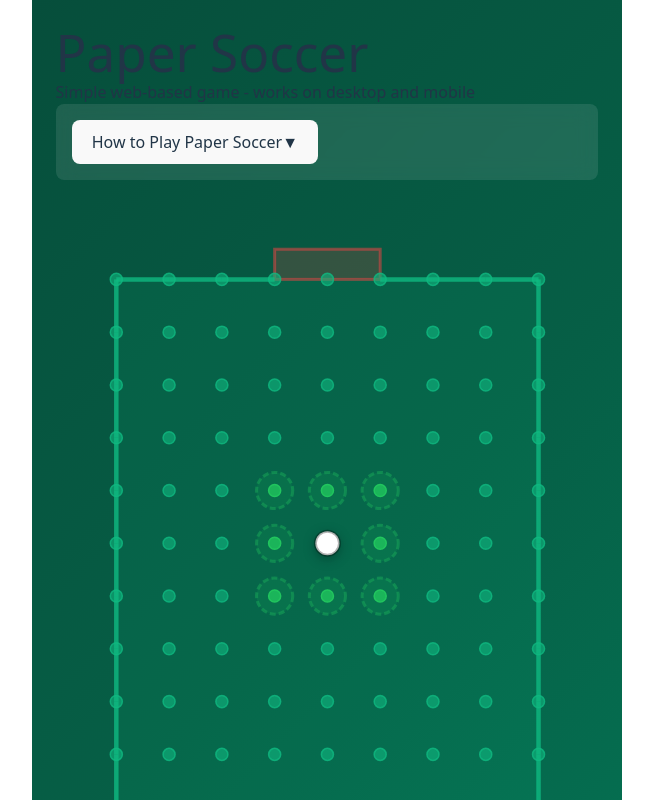
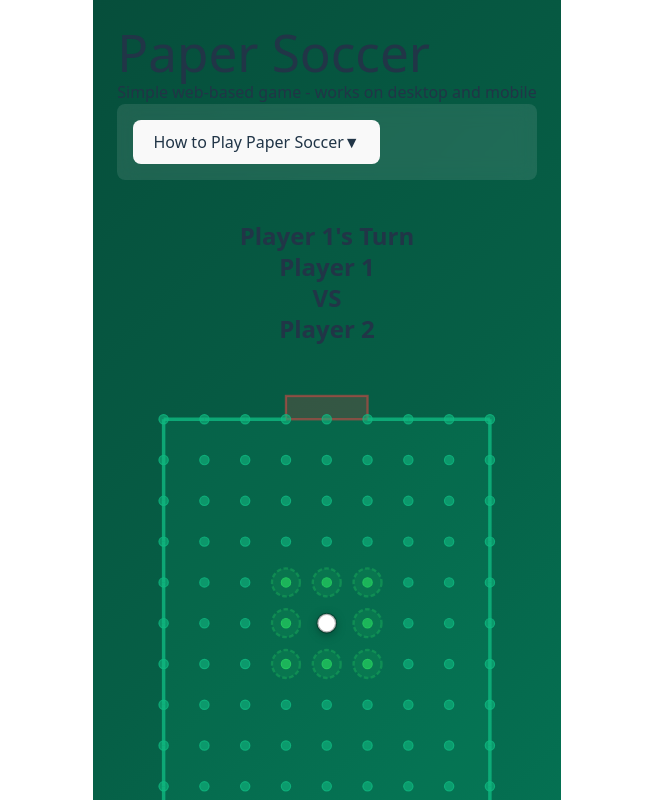
Before and after one commit to zbylon80/paper-soccer, a React (Vite) app: page / in a window 1280 px wide. Shown: the top 800 px of the page, without its empty margins (313-966 px from the left). Built offline with nearby package versions, Linux system fonts and the light colour scheme.

Commit message:
feat: integrate components and finalize app with error handling and performance optimizations

```diff
--- a/src/App.tsx
+++ b/src/App.tsx
@@ -1,3 +1,4 @@
+import { useCallback, useMemo } from 'react';
 import './index.css';
 import './styles/game.css';
 import { DEFAULT_CONFIG } from '@paper-soccer/core';
@@ -6,62 +7,127 @@ import { GameBoard } from './components/GameBoard';
 import { PlayerIndicator } from './components/PlayerIndicator';
 import { GameControls } from './components/GameControls';
 import { Instructions } from './components/Instructions';
+import { ErrorBoundary } from './components/ErrorBoundary';
+import { FeedbackDisplay } from './components/FeedbackDisplay';
 import { useGame } from './hooks/useGame';
 import { useKeyboardShortcuts } from './hooks/useKeyboardShortcuts';
+import { useFeedback } from './hooks/useFeedback';
 
 export default function App() {
   const { gameState, makeMove, undo, reset, canUndo } = useGame(DEFAULT_CONFIG);
+  const { messages, removeMessage, showError, showSuccess, showInfo } = useFeedback();
+
+  // Memoize handlers to prevent unnecessary re-renders
+  const handleMove = useCallback((to: Pos) => {
+    try {
+      const success = makeMove(to);
+      if (!success) {
+        showError("Invalid move! You can only move to highlighted positions.", 2000);
+      }
+      return success;
+    } catch (error) {
+      console.error('Error making move:', error);
+      showError("Something went wrong with that move. Please try again.", 3000);
+      return false;
+    }
+  }, [makeMove, showError]);
+
+  const handleUndo = useCallback(() => {
+    try {
+      const success = undo();
+      if (success) {
+        showInfo("Move undone", 1500);
+      } else {
+        showError("Nothing to undo", 2000);
+      }
+      return success;
+    } catch (error) {
+      console.error('Error undoing move:', error);
+      showError("Could not undo move. Please try again.", 3000);
+      return false;
+    }
+  }, [undo, showError, showInfo]);
+
+  const handleReset = useCallback(() => {
+    try {
+      reset();
+      showSuccess("New game started!", 2000);
+    } catch (error) {
+      console.error('Error resetting game:', error);
+      showError("Could not start new game. Please refresh the page.", 3000);
+    }
+  }, [reset, showSuccess, showError]);
+
+  // Memoize keyboard shortcuts config to prevent unnecessary re-renders
+  const keyboardShortcutsConfig = useMemo(() => ({
+    onUndo: handleUndo,
+    onReset: handleReset,
+    canUndo,
+    disabled: false
+  }), [handleUndo, handleReset, canUndo]);
 
   // Enable keyboard shortcuts
-  useKeyboardShortcuts({
-    onUndo: undo,
-    onReset: reset,
-    canUndo,
-    disabled: false
-  });
-
-  const handleMove = (to: Pos) => {
-    makeMove(to);
-  };
+  useKeyboardShortcuts(keyboardShortcutsConfig);
 
   return (
+    <ErrorBoundary>
       <div className="game-container min-h-screen bg-gradient-to-br from-emerald-950 via-emerald-900 to-emerald-800 text-emerald-50">
-      <div className="w-full max-w-7xl">
-        <h1 className="text-2xl md:text-3xl font-bold text-center mb-4 md:mb-6">Paper Soccer</h1>
-        <div className="text-center text-emerald-200 mb-3 md:mb-4 text-sm md:text-base">
+        {/* Feedback messages */}
+        <FeedbackDisplay messages={messages} onRemove={removeMessage} />
+
+        <div className="w-full max-w-7xl mx-auto">
+          {/* Header section with title and subtitle */}
+          <header className="text-center mb-4 md:mb-6">
+            <h1 className="text-2xl md:text-3xl lg:text-4xl font-bold mb-2 text-emerald-50">
+              Paper Soccer
+            </h1>
+            <p className="text-emerald-200 text-sm md:text-base lg:text-lg">
               Simple web-based game - works on desktop and mobile
+            </p>
+          </header>
+
+          {/* Main game layout - responsive design */}
+          <main className="game-layout">
+            {/* Instructions section - appears first on mobile, above game on desktop */}
+            <section className="instructions-sidebar" aria-label="Game instructions">
+              <Instructions />
+            </section>
+
+            {/* Game section */}
+            <section className="game-board-container" aria-label="Game board and controls">
+              {/* Player status indicator */}
+              <div className="mb-3 md:mb-4">
+                <PlayerIndicator gameState={gameState} />
               </div>
 
-        {/* Desktop layout: side by side, Mobile: stacked */}
-        <div className="game-layout">
               {/* Game board */}
-          <div className="game-board-container">
-            <div className="game-board bg-emerald-800/30 rounded-lg p-3 md:p-4 backdrop-blur-sm">
+              <div className="game-board bg-emerald-800/30 rounded-lg p-3 md:p-4 backdrop-blur-sm shadow-lg">
                 <GameBoard
                   gameState={gameState}
                   gameConfig={DEFAULT_CONFIG}
                   onMove={handleMove}
+                  disabled={false}
                 />
               </div>
 
-            {/* Controls directly under game board */}
-            <div className="game-controls mt-3 md:mt-4">
-              <PlayerIndicator gameState={gameState} />
+              {/* Game controls */}
+              <div className="mt-3 md:mt-4">
                 <GameControls
-                onUndo={undo}
-                onReset={reset}
+                  onUndo={handleUndo}
+                  onReset={handleReset}
                   canUndo={canUndo}
                   disabled={false}
                 />
               </div>
-          </div>
+            </section>
+          </main>
 
-          {/* Instructions sidebar */}
-          <div className="instructions-sidebar">
-            <Instructions />
+          {/* Footer with accessibility info */}
+          <footer className="text-center mt-6 text-emerald-300 text-xs opacity-75">
+            <p>Use keyboard shortcuts: Space (undo) • R (new game)</p>
+          </footer>
         </div>
       </div>
-      </div>
-    </div>
+    </ErrorBoundary>
   );
 }
--- /dev/null
+++ b/src/components/ErrorBoundary.tsx
@@ -0,0 +1,64 @@
+import { Component } from 'react';
+import type { ErrorInfo, ReactNode } from 'react';
+
+interface Props {
+  children: ReactNode;
+}
+
+interface State {
+  hasError: boolean;
+  error?: Error;
+}
+
+export class ErrorBoundary extends Component<Props, State> {
+  public state: State = {
+    hasError: false
+  };
+
+  public static getDerivedStateFromError(error: Error): State {
+    return { hasError: true, error };
+  }
+
+  public componentDidCatch(error: Error, errorInfo: ErrorInfo) {
+    console.error('Game error caught by boundary:', error, errorInfo);
+  }
+
+  public render() {
+    if (this.state.hasError) {
+      return (
+        <div className="min-h-screen bg-gradient-to-br from-emerald-950 via-emerald-900 to-emerald-800 text-emerald-50 flex items-center justify-center p-4">
+          <div className="max-w-md w-full bg-red-900/30 backdrop-blur-sm rounded-lg p-6 text-center">
+            <div className="text-red-400 text-6xl mb-4">⚠️</div>
+            <h2 className="text-xl font-bold text-red-300 mb-4">
+              Oops! Something went wrong
+            </h2>
+            <p className="text-red-200 mb-6 text-sm">
+              The game encountered an unexpected error. Don't worry, this happens sometimes!
+            </p>
+            <button
+              className="bg-red-600 hover:bg-red-700 text-white px-6 py-3 rounded-lg font-medium transition-colors duration-200"
+              onClick={() => {
+                this.setState({ hasError: false, error: undefined });
+                window.location.reload();
+              }}
+            >
+              Restart Game
+            </button>
+            {import.meta.env.DEV && this.state.error && (
+              <details className="mt-4 text-left">
+                <summary className="text-red-300 cursor-pointer text-sm">
+                  Technical Details (Development)
+                </summary>
+                <pre className="mt-2 text-xs text-red-200 bg-red-900/50 p-2 rounded overflow-auto">
+                  {this.state.error.toString()}
+                </pre>
+              </details>
+            )}
+          </div>
+        </div>
+      );
+    }
+
+    return this.props.children;
+  }
+}
--- /dev/null
+++ b/src/components/FeedbackDisplay.tsx
@@ -0,0 +1,54 @@
+import React, { useCallback } from 'react';
+import type { FeedbackMessage } from '../hooks/useFeedback';
+
+interface FeedbackDisplayProps {
+  messages: FeedbackMessage[];
+  onRemove: (id: string) => void;
+}
+
+export const FeedbackDisplay = React.memo<FeedbackDisplayProps>(({ messages, onRemove }) => {
+  const handleRemove = useCallback((id: string) => {
+    onRemove(id);
+  }, [onRemove]);
+
+  if (messages.length === 0) return null;
+
+  return (
+    <div className="fixed top-4 left-1/2 transform -translate-x-1/2 z-50 space-y-2 pointer-events-none">
+      {messages.map((message) => (
+        <div
+          key={message.id}
+          className={`
+            pointer-events-auto px-4 py-3 rounded-lg shadow-lg backdrop-blur-sm
+            transition-all duration-300 ease-in-out transform
+            animate-in slide-in-from-top-2 fade-in
+            ${message.type === 'error'
+              ? 'bg-red-900/90 text-red-100 border border-red-700/50'
+              : message.type === 'success'
+              ? 'bg-green-900/90 text-green-100 border border-green-700/50'
+              : 'bg-blue-900/90 text-blue-100 border border-blue-700/50'
+            }
+          `}
+          style={{ touchAction: 'manipulation' }}
+        >
+          <div className="flex items-center justify-between gap-3">
+            <div className="flex items-center gap-2">
+              <span className="text-lg">
+                {message.type === 'error' ? '❌' : message.type === 'success' ? '✅' : 'ℹ️'}
+              </span>
+              <span className="text-sm font-medium">{message.message}</span>
+            </div>
+            <button
+              onClick={() => handleRemove(message.id)}
+              className="text-current opacity-70 hover:opacity-100 transition-opacity"
+              aria-label="Dismiss message"
+              style={{ touchAction: 'manipulation' }}
+            >
+              ✕
+            </button>
+          </div>
+        </div>
+      ))}
+    </div>
+  );
+});
--- a/src/components/GameBoard.tsx
+++ b/src/components/GameBoard.tsx
@@ -1,4 +1,4 @@
-import React, { useState, useCallback } from 'react';
+import React, { useState, useCallback, useMemo } from 'react';
 import type { GameState, GameConfig, Pos } from '@paper-soccer/core';
 
 interface GameBoardProps {
@@ -8,7 +8,7 @@ interface GameBoardProps {
   disabled?: boolean;
 }
 
-export function GameBoard({ gameState, gameConfig, onMove, disabled }: GameBoardProps) {
+export const GameBoard = React.memo<GameBoardProps>(({ gameState, gameConfig, onMove, disabled }) => {
   const { width, height, goalWidth } = gameConfig;
   const { pos: ballPosition, validMoves, edges } = gameState;
 
@@ -16,20 +16,26 @@ export function GameBoard({ gameState, gameConfig, onMove, disabled }: GameBoard
   const [hoveredPosition, setHoveredPosition] = useState<Pos | null>(null);
   const [touchedPosition, setTouchedPosition] = useState<Pos | null>(null);
 
-  // SVG dimensions and scaling (swapped for 90-degree rotation)
-  const padding = 40;
-  const cellSize = 35; // Increased from 30 to 35 for better desktop visibility
-  const svgWidth = height * cellSize + 2 * padding;   // height gry -> width SVG
-  const svgHeight = width * cellSize + 2 * padding;   // width gry -> height SVG
+  // SVG dimensions and scaling (swapped for 90-degree rotation) - memoized
+  const svgDimensions = useMemo(() => {
+    const padding = 40;
+    const cellSize = 35;
+    return {
+      padding,
+      cellSize,
+      svgWidth: height * cellSize + 2 * padding,
+      svgHeight: width * cellSize + 2 * padding
+    };
+  }, [width, height]);
 
-  // Convert game coordinates to SVG coordinates (rotate 90 degrees)
-  const gameToSvg = (pos: Pos) => ({
-    x: pos.y * cellSize + padding,  // y gry -> x SVG
-    y: pos.x * cellSize + padding   // x gry -> y SVG
-  });
+  // Convert game coordinates to SVG coordinates (rotate 90 degrees) - memoized
+  const gameToSvg = useCallback((pos: Pos) => ({
+    x: pos.y * svgDimensions.cellSize + svgDimensions.padding,
+    y: pos.x * svgDimensions.cellSize + svgDimensions.padding
+  }), [svgDimensions]);
 
-  // Generate field grid points (same as before, rotation handled in gameToSvg)
-  const generateGridPoints = () => {
+  // Generate field grid points - memoized
+  const gridPoints = useMemo(() => {
     const points = [];
     for (let y = 0; y <= height; y++) {
       for (let x = 0; x <= width; x++) {
@@ -37,10 +43,10 @@ export function GameBoard({ gameState, gameConfig, onMove, disabled }: GameBoard
       }
     }
     return points;
-  };
+  }, [width, height]);
 
-  // Generate field boundary lines (original logic, rotation handled in gameToSvg)
-  const generateBoundaryLines = () => {
+  // Generate field boundary lines - memoized
+  const boundaryLines = useMemo(() => {
     const lines = [];
 
     // Top boundary
@@ -71,13 +77,12 @@ export function GameBoard({ gameState, gameConfig, onMove, disabled }: GameBoard
     }
 
     return lines;
-  };
+  }, [width, height, goalWidth]);
 
-  // Generate existing game edges
-  const generateGameEdges = () => {
+  // Generate existing game edges - memoized
+  const gameEdges = useMemo(() => {
     const gameEdges = [];
     for (const edgeKey of edges) {
-      // Format klucza: "x1,y1|x2,y2" (używa | jako separator, nie -)
       const [fromStr, toStr] = edgeKey.split('|');
       const [fromX, fromY] = fromStr.split(',').map(Number);
       const [toX, toY] = toStr.split(',').map(Number);
@@ -88,64 +93,60 @@ export function GameBoard({ gameState, gameConfig, onMove, disabled }: GameBoard
       });
     }
     return gameEdges;
-  };
+  }, [edges]);
 
-  // Check if a position is a valid move
-  const isValidMove = (pos: Pos) => {
+  // Check if a position is a valid move - memoized
+  const isValidMove = useCallback((pos: Pos) => {
     return validMoves.some(move => move.x === pos.x && move.y === pos.y);
-  };
+  }, [validMoves]);
 
-  // Handle click/touch on a position
+  // Handle click/touch on a position - memoized
   const handlePositionClick = useCallback((pos: Pos) => {
     if (disabled || !isValidMove(pos)) return;
     onMove(pos);
-  }, [disabled, validMoves, onMove]);
+  }, [disabled, isValidMove, onMove]);
 
-  // Handle mouse events
+  // Handle mouse events - memoized
   const handleMouseEnter = useCallback((pos: Pos) => {
     if (disabled || !isValidMove(pos)) return;
     setHoveredPosition(pos);
-  }, [disabled, validMoves]);
+  }, [disabled, isValidMove]);
 
   const handleMouseLeave = useCallback(() => {
     setHoveredPosition(null);
   }, []);
 
-  // Handle touch events
+  // Handle touch events - memoized
   const handleTouchStart = useCallback((e: React.TouchEvent, pos: Pos) => {
-    e.preventDefault(); // Prevent mouse events from firing
+    e.preventDefault();
     if (disabled) return;
     if (isValidMove(pos)) {
       setTouchedPosition(pos);
     }
-  }, [disabled, validMoves]);
+  }, [disabled, isValidMove]);
 
   const handleTouchEnd = useCallback((e: React.TouchEvent, pos: Pos) => {
-    e.preventDefault(); // Always prevent default to avoid zoom
+    e.preventDefault();
     setTouchedPosition(null);
     if (disabled || !isValidMove(pos)) return;
     onMove(pos);
-  }, [disabled, validMoves, onMove]);
+  }, [disabled, isValidMove, onMove]);
 
   const handleTouchCancel = useCallback(() => {
     setTouchedPosition(null);
   }, []);
 
-  // Check if position is currently being interacted with
+  // Check if position is currently being interacted with - memoized
   const isPositionActive = useCallback((pos: Pos) => {
     return (hoveredPosition && hoveredPosition.x === pos.x && hoveredPosition.y === pos.y) ||
            (touchedPosition && touchedPosition.x === pos.x && touchedPosition.y === pos.y);
   }, [hoveredPosition, touchedPosition]);
 
-  const gridPoints = generateGridPoints();
-  const boundaryLines = generateBoundaryLines();
-  const gameEdges = generateGameEdges();
-
   return (
     <div className="game-board">
       <svg
         className="game-svg"
-        viewBox={`0 0 ${svgWidth} ${svgHeight}`}
+        viewBox={`0 0 ${svgDimensions.svgWidth} ${svgDimensions.svgHeight}`}
         xmlns="http://www.w3.org/2000/svg"
         onTouchStart={(e) => e.preventDefault()}
         onTouchEnd={(e) => e.preventDefault()}
@@ -155,8 +156,8 @@ export function GameBoard({ gameState, gameConfig, onMove, disabled }: GameBoard
         <rect
           x={0}
           y={0}
-          width={svgWidth}
-          height={svgHeight}
+          width={svgDimensions.svgWidth}
+          height={svgDimensions.svgHeight}
           fill="transparent"
           style={{
             touchAction: 'manipulation',
@@ -170,28 +171,28 @@ export function GameBoard({ gameState, gameConfig, onMove, disabled }: GameBoard
 
         {/* Field background (rotated dimensions) */}
         <rect
-          x={padding}
-          y={padding}
-          width={height * cellSize}  // height gry -> width SVG
-          height={width * cellSize}  // width gry -> height SVG
+          x={svgDimensions.padding}
+          y={svgDimensions.padding}
+          width={height * svgDimensions.cellSize}
+          height={width * svgDimensions.cellSize}
           fill="rgba(16, 185, 129, 0.1)"
           stroke="none"
         />
 
         {/* Goal areas (now at top and bottom) */}
         <rect
-          x={padding + ((height - goalWidth) / 2) * cellSize}
-          y={padding - 20}
-          width={goalWidth * cellSize}
+          x={svgDimensions.padding + ((height - goalWidth) / 2) * svgDimensions.cellSize}
+          y={svgDimensions.padding - 20}
+          width={goalWidth * svgDimensions.cellSize}
           height={20}
           fill="rgba(239, 68, 68, 0.2)"
           stroke="rgba(239, 68, 68, 0.5)"
           strokeWidth="2"
         />
         <rect
-          x={padding + ((height - goalWidth) / 2) * cellSize}
-          y={padding + width * cellSize}
-          width={goalWidth * cellSize}
+          x={svgDimensions.padding + ((height - goalWidth) / 2) * svgDimensions.cellSize}
+          y={svgDimensions.padding + width * svgDimensions.cellSize}
+          width={goalWidth * svgDimensions.cellSize}
           height={20}
           fill="rgba(239, 68, 68, 0.2)"
           stroke="rgba(239, 68, 68, 0.5)"
@@ -240,7 +241,7 @@ export function GameBoard({ gameState, gameConfig, onMove, disabled }: GameBoard
           const isActive = isPositionActive(point);
 
           // Touch target size - minimum 44px for mobile usability
-          const touchTargetSize = Math.max(44, cellSize * 1.6); // Increased multiplier from 1.5 to 1.6
+          const touchTargetSize = Math.max(44, svgDimensions.cellSize * 1.6);
 
           return (
             <g key={`point-${index}`}>
@@ -289,7 +290,7 @@ export function GameBoard({ gameState, gameConfig, onMove, disabled }: GameBoard
                 strokeWidth={isBall ? 2 : isActive ? 2 : 1}
                 className={isValid ? "transition-all duration-200" : ""}
                 style={{
-                  pointerEvents: 'none', // Let the touch target handle events
+                  pointerEvents: 'none',
                   filter: isBall ? 'drop-shadow(0 2px 4px rgba(0,0,0,0.3))' : 'none',
                   transform: isActive ? 'scale(1.2)' : 'scale(1)',
                   transformOrigin: 'center'
@@ -325,4 +326,4 @@ export function GameBoard({ gameState, gameConfig, onMove, disabled }: GameBoard
       </svg>
     </div>
   );
-}
+});
--- a/src/components/Instructions.tsx
+++ b/src/components/Instructions.tsx
@@ -1,11 +1,11 @@
-import { useState } from 'react';
+import React, { useState, useCallback } from 'react';
 
-export function Instructions() {
+export const Instructions = React.memo(() => {
   const [isExpanded, setIsExpanded] = useState(false);
 
-  const toggleInstructions = () => {
-    setIsExpanded(!isExpanded);
-  };
+  const toggleInstructions = useCallback(() => {
+    setIsExpanded(prev => !prev);
+  }, []);
 
   return (
     <div className="instructions">
@@ -73,4 +73,4 @@ export function Instructions() {
       )}
     </div>
   );
-}
+});
--- a/src/components/PlayerIndicator.tsx
+++ b/src/components/PlayerIndicator.tsx
@@ -1,14 +1,15 @@
+import React, { useMemo } from 'react';
 import type { GameState } from '@paper-soccer/core';
 
 interface PlayerIndicatorProps {
   gameState: GameState;
 }
 
-export function PlayerIndicator({ gameState }: PlayerIndicatorProps) {
+export const PlayerIndicator = React.memo<PlayerIndicatorProps>(({ gameState }) => {
   const { current, winner, blockedLoser, extraTurn } = gameState;
 
-  // Determine the display status
-  const getGameStatus = () => {
+  // Determine the display status - memoized for performance
+  const gameStatus = useMemo(() => {
     if (winner !== null) {
       return {
         type: 'winner' as const,
@@ -30,19 +31,17 @@ export function PlayerIndicator({ gameState }: PlayerIndicatorProps) {
       message: `Player ${current + 1}'s Turn${extraTurn ? ' (Extra Turn)' : ''}`,
       className: 'text-emerald-200'
     };
-  };
-
-  const status = getGameStatus();
+  }, [current, winner, blockedLoser, extraTurn]);
 
   return (
     <div className="player-indicator text-center py-4" style={{ touchAction: 'manipulation' }}>
       <div className="text-lg font-semibold mb-2" style={{ touchAction: 'manipulation' }}>
-        <span className={status.className} style={{ touchAction: 'manipulation' }}>
-          {status.message}
+        <span className={gameStatus.className} style={{ touchAction: 'manipulation' }}>
+          {gameStatus.message}
         </span>
       </div>
 
-      {status.type === 'playing' && (
+      {gameStatus.type === 'playing' && (
         <div className="flex justify-center items-center space-x-4" style={{ touchAction: 'manipulation' }}>
           <div className={`player-badge px-3 py-1 rounded-full text-sm font-medium transition-all duration-200 ${
             current === 0
@@ -62,11 +61,11 @@ export function PlayerIndicator({ gameState }: PlayerIndicatorProps) {
         </div>
       )}
 
-      {extraTurn && status.type === 'playing' && (
+      {extraTurn && gameStatus.type === 'playing' && (
         <div className="mt-2 text-xs text-yellow-200 animate-pulse" style={{ touchAction: 'manipulation' }}>
           Bounced off the edge - same player continues!
         </div>
       )}
     </div>
   );
-}
+});
--- /dev/null
+++ b/src/hooks/useFeedback.ts
@@ -0,0 +1,61 @@
+import { useState, useCallback } from 'react';
+
+export interface FeedbackMessage {
+  id: string;
+  type: 'error' | 'success' | 'info';
+  message: string;
+  duration?: number;
+}
+
+export function useFeedback() {
+  const [messages, setMessages] = useState<FeedbackMessage[]>([]);
+
+  const addMessage = useCallback((message: Omit<FeedbackMessage, 'id'>) => {
+    const id = Date.now().toString() + Math.random().toString(36).substr(2, 9);
+    const newMessage: FeedbackMessage = {
+      ...message,
+      id,
+      duration: message.duration ?? 3000
+    };
+
+    setMessages(prev => [...prev, newMessage]);
+
+    // Auto-remove message after duration
+    if (newMessage.duration && newMessage.duration > 0) {
+      setTimeout(() => {
+        setMessages(prev => prev.filter(msg => msg.id !== id));
+      }, newMessage.duration);
+    }
+  }, []);
+
+  const removeMessage = useCallback((id: string) => {
+    setMessages(prev => prev.filter(msg => msg.id !== id));
+  }, []);
+
+  const clearAll = useCallback(() => {
+    setMessages([]);
+  }, []);
+
+  // Convenience methods
+  const showError = useCallback((message: string, duration?: number) => {
+    addMessage({ type: 'error', message, duration });
+  }, [addMessage]);
+
+  const showSuccess = useCallback((message: string, duration?: number) => {
+    addMessage({ type: 'success', message, duration });
+  }, [addMessage]);
+
+  const showInfo = useCallback((message: string, duration?: number) => {
+    addMessage({ type: 'info', message, duration });
+  }, [addMessage]);
+
+  return {
+    messages,
+    addMessage,
+    removeMessage,
+    clearAll,
+    showError,
+    showSuccess,
+    showInfo
+  };
+}
```
Also changed, not shown: src/components/GameControls.tsx (+8 -6 lines), .kiro/specs/cross-platform-multiplayer/tasks.md, 5 other files (tests, documents, lock files or other folders). Lines whose indentation alone changed are shown as unchanged.
